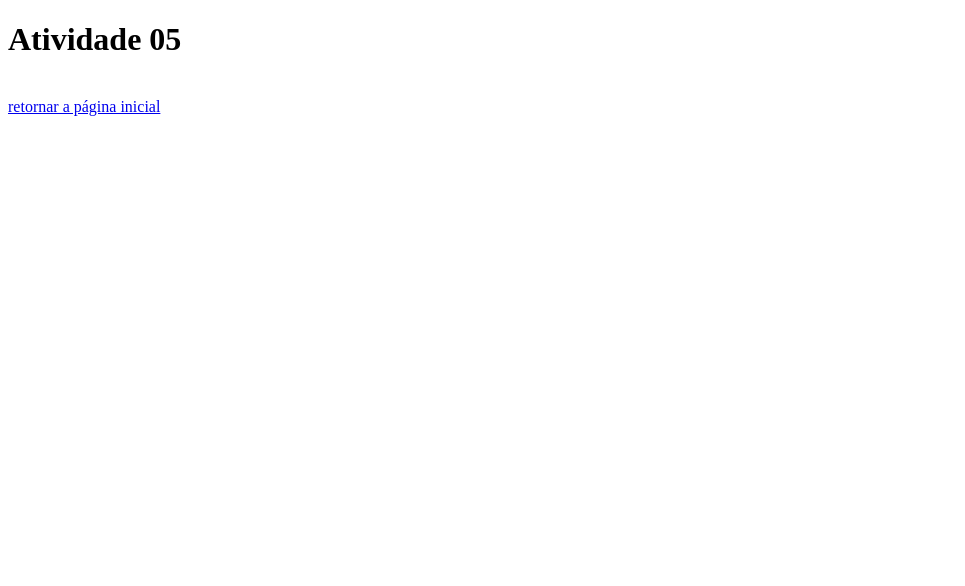
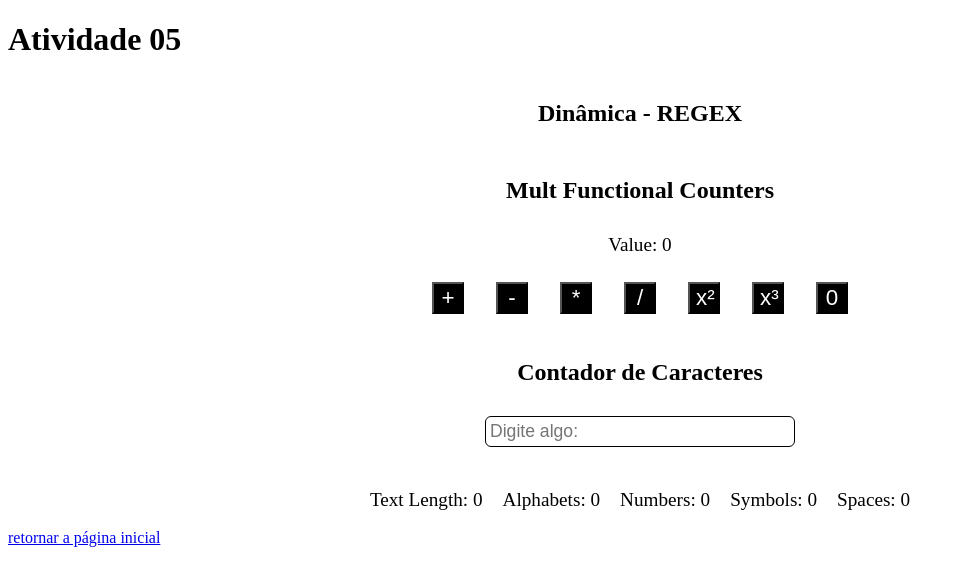
Before and after one commit to BrenoCGuimaraes/Projeto_REACT, a React (Create React App) app: page /atividade05 in a window 1280 px wide. Shown: the top 586 px of the page, without its empty margins (0-965 px from the left). Built offline with nearby package versions, Linux system fonts and the light colour scheme.

Commit message:
Add files via upload

```diff
--- /dev/null
+++ b/src/Components/atividade05/Botoes.jsx
@@ -0,0 +1,49 @@
+import { useState } from "react";
+
+export default function Regex() {
+
+    const [resultado, setResultado] = useState(0);
+
+    const somar = () => {
+        setResultado(resultado + 1);
+    };
+
+    const subtrair = () => {
+        setResultado(resultado - 1);
+    };
+
+    const multiplicar = () => {
+        setResultado(resultado * 2);
+    };
+
+    const dividir = () => {
+        setResultado(resultado / 2);
+    };
+
+    const quadrado = () => {
+        setResultado(resultado * resultado);
+    };
+
+    const cubo = () => {
+        setResultado(resultado * resultado * resultado);
+    };
+
+    const zerar = () => {
+        setResultado(0);
+    };
+
+    return (
+        <>
+            <span>Value: {resultado}</span>
+            <div id="container-buttons">
+                <button onClick={somar}>+</button>
+                <button onClick={subtrair}>-</button>
+                <button onClick={multiplicar}>*</button>
+                <button onClick={dividir}>/</button>
+                <button onClick={quadrado}>x²</button>
+                <button onClick={cubo}>x³</button>
+                <button onClick={zerar}>0</button>
+            </div>
+        </>
+    )
+}
--- /dev/null
+++ b/src/Components/atividade05/ContCharacter.jsx
@@ -0,0 +1,34 @@
+import { useState } from 'react';
+
+export default function ContCharacter() {
+    const [text, setText] = useState('');
+
+    const handleChange = (event) => {
+        setText(event.target.value);
+    };
+
+    const getCounts = (text) => {
+        const length = text.length;
+        const alphabets = text.replace(/[^a-zA-Z]/g, '').length;
+        const numbers = text.replace(/[^0-9]/g, '').length;
+        const symbols = text.replace(/[a-zA-Z0-9\s]/g, '').length;
+        const spaces = text.split(' ').length - 1;
+        return { length, alphabets, numbers, symbols, spaces };
+    };
+
+    const { length, alphabets, numbers, symbols, spaces } = getCounts(text);
+
+    return (
+        <>
+            <h2>Contador de Caracteres</h2>
+            <input type="text" value={text} onChange={handleChange} placeholder="Digite algo:" />
+            <div id="container-contadores">
+                <span>Text Length: {length}</span>
+                <span>Alphabets: {alphabets}</span>
+                <span>Numbers: {numbers}</span>
+                <span>Symbols: {symbols}</span>
+                <span>Spaces: {spaces}</span>
+            </div>
+        </>
+    );
+}
--- /dev/null
+++ b/src/Components/atividade05/Regex.jsx
@@ -0,0 +1,40 @@
+import Botoes from "./Botoes";
+import ContCharacter from "./ContCharacter";
+// import { useState } from "react";
+// export default function Regex() {
+
+//     return (
+//         <div id="container-regex">
+
+//             <h2>Dinâmica - REGEX</h2>
+//             <h2>Mult Functional Counters</h2>
+
+//             <Botoes />
+
+//             <h2>Character Counter</h2>
+//             <input type="text" placeholder="Digite algo..." />
+
+//             <div id="container-contadores">
+//                 <span>Text Length: { }</span>
+//                 <span>Alphabets: { }</span>
+//                 <span>Numbers: { }</span>
+//                 <span>Symbols: { }</span>
+//                 <span>Spaces: { }</span>
+//             </div>
+//         </div>
+//     )
+// }
+export default function Regex() {
+
+    return (
+        <div id="container-regex">
+
+            <h2>Dinâmica - REGEX</h2>
+            <h2>Mult Functional Counters</h2>
+
+            <Botoes />
+            <ContCharacter />
+
+        </div>
+    )
+}
--- /dev/null
+++ b/src/Components/atividade05/RexBo.css
@@ -0,0 +1,40 @@
+#container-regex {
+    display: flex;
+    flex-direction: column;
+    align-items: center;
+    gap: 10px;
+}
+
+#container-regex span {
+    font-size: 1.2rem;
+}
+
+#container-regex #container-buttons {
+    display: flex;
+    gap: 2rem;
+    margin-top: 1rem;
+    margin-bottom: 1rem;
+}
+
+#container-regex #container-buttons button {
+    background-color: black;
+    color: white;
+    width: 2rem;
+    height: 2rem;
+    font-size: 1.4rem;
+}
+
+#container-regex input {
+    font-size: 1.1rem;
+    width: 300px;
+    border: 1px solid black;
+    border-radius: 6px;
+    padding: 4px;
+}
+
+#container-regex #container-contadores {
+    margin-top: 2rem;
+    display: flex;
+    align-items: center;
+    gap: 20px;
+}
--- a/src/Components/atividade05/atividade5.js
+++ b/src/Components/atividade05/atividade5.js
@@ -1,8 +1,12 @@
+import Regex from "./Regex";
+import "./RexBo.css"
+
 import { Link } from "react-router-dom";
 export default function Atividade5() {
     return (
         <>
             <h1>Atividade 05</h1>
+            <Regex />
             <br />
             <Link to="/">retornar a página inicial</Link>
         </>
```
